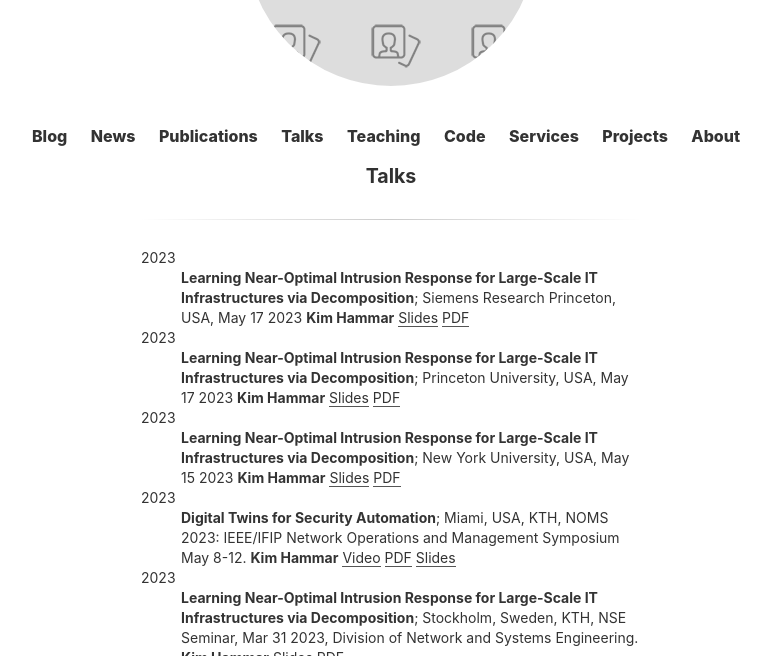
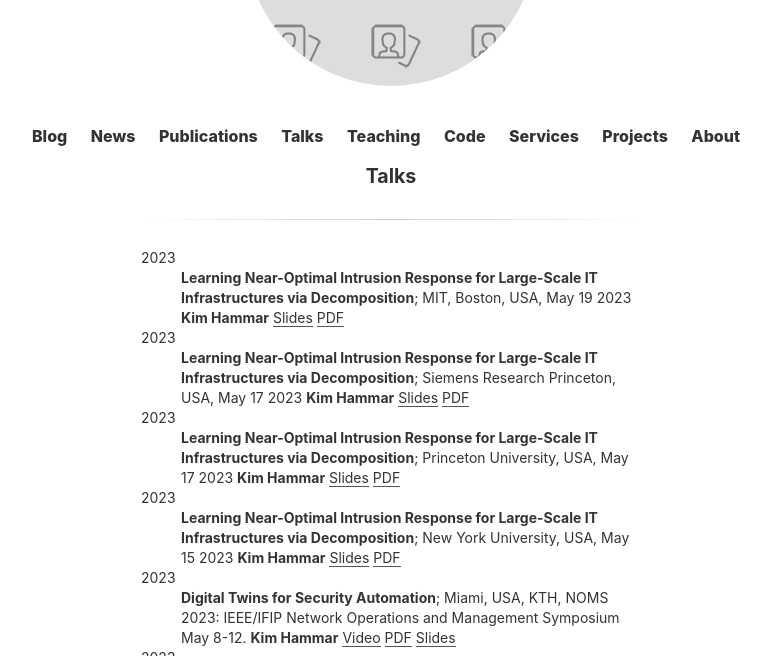
Before and after one commit to Limmen/Limmen.github.io, a Jekyll site: the page built from talks.md, in a window 1280 px wide and 900 px high, cut to the strip 244-900 px from the top of the window. Shown: the whole strip, without its empty margins (249-1020 px from the left). Built offline with Jekyll 4.4.1, drawn with Linux system fonts in a browser that asks for light colours.

Commit message:
upd news

```diff
--- a/talks.md
+++ b/talks.md
@@ -2,6 +2,12 @@
 layout: page
 title: Talks
 ---
+
+2023
+:   **Learning Near-Optimal Intrusion Response for Large-Scale IT Infrastructures via Decomposition**; MIT, Boston, USA, May 19 2023
+    **Kim Hammar**
+	[Slides](https://www.slideshare.net/KimHammar/learning-nearoptimal-intrusion-responses-for-it-infrastructures-via-decomposition-257924209)
+	[PDF](/assets/slides/MIT_talk_may_19_KimHammar.pdf)
 
 2023
 :   **Learning Near-Optimal Intrusion Response for Large-Scale IT Infrastructures via Decomposition**; Siemens Research Princeton, USA, May 17 2023
```
Also changed, not shown: news.md (+3 -0 lines), 1 other file.
